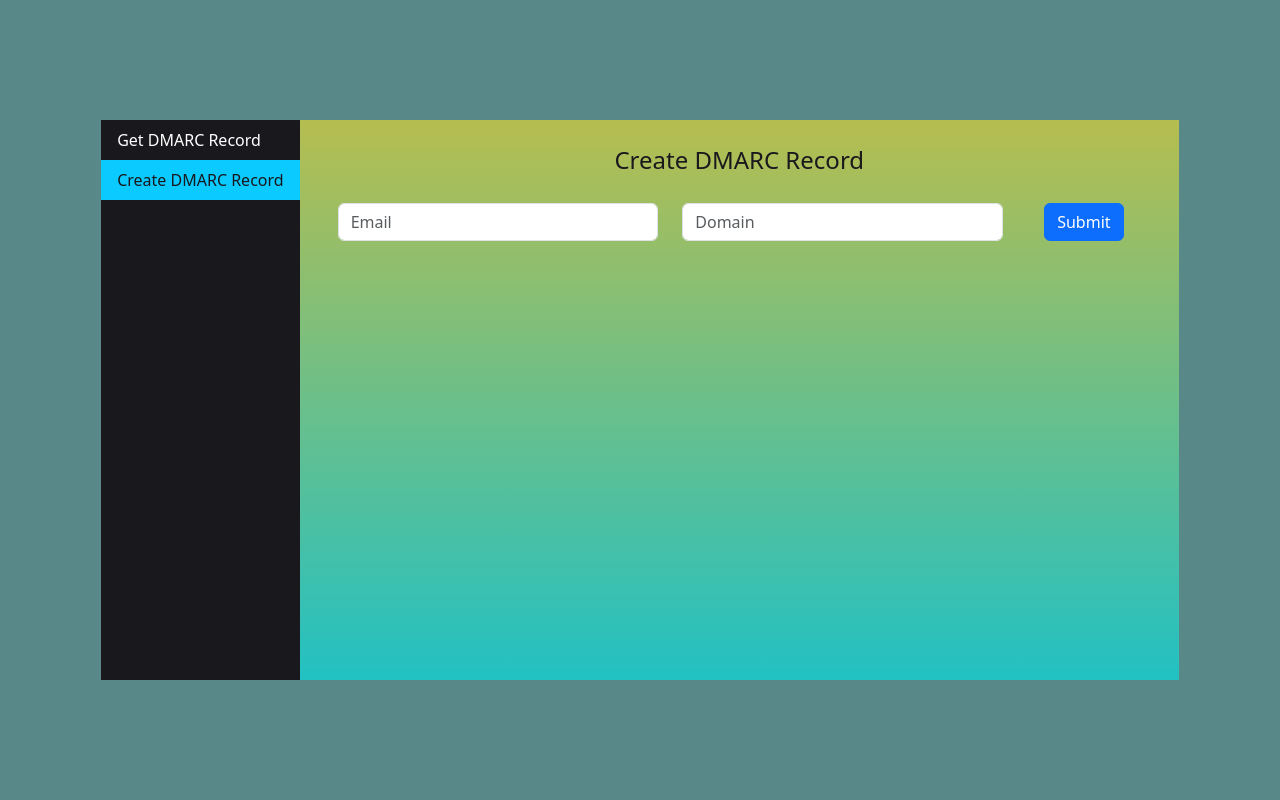
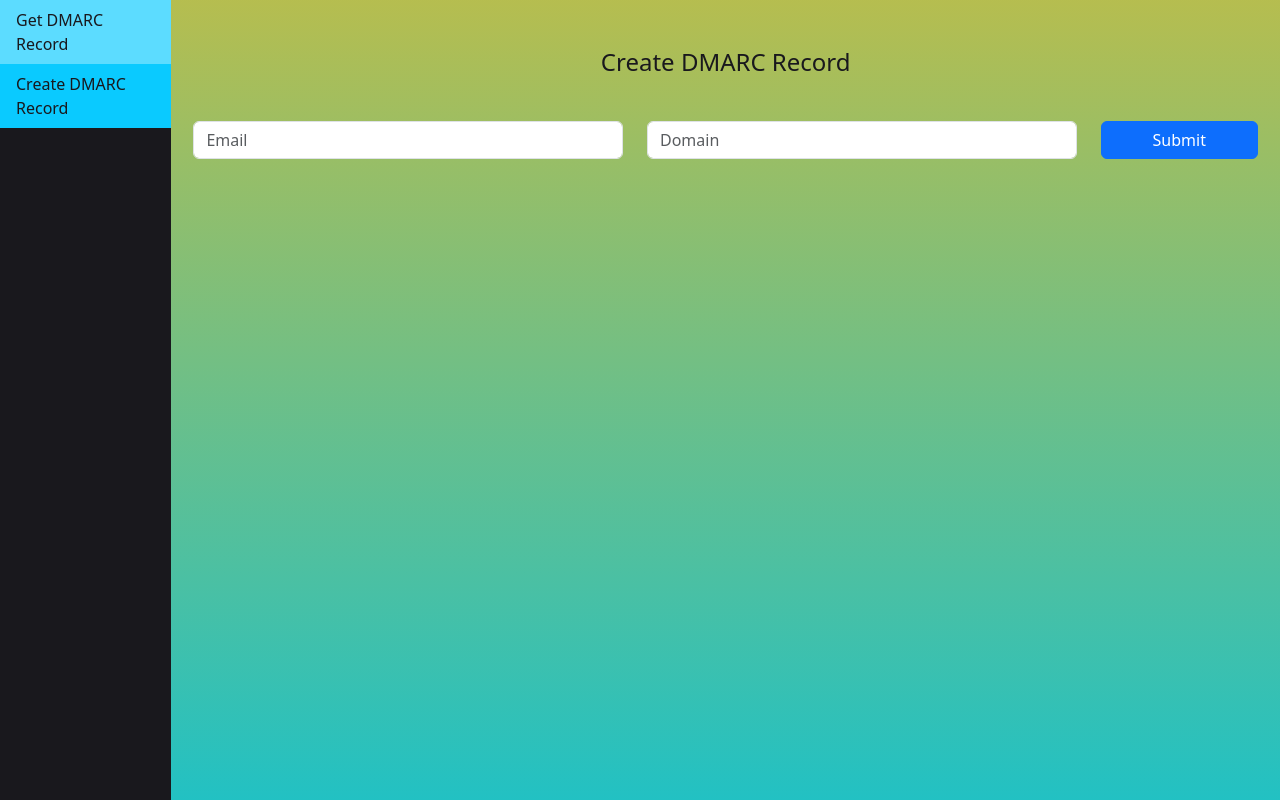
Before and after one commit to naomiezaki/DMARC-Report, a React (Create React App) app in the folder client/: page / in a window 1280 px wide. Both pictures are taken after a click on the button "Create DMARC Record". Built offline with nearby package versions, Linux system fonts and the light colour scheme.

Commit message:
make container full width and full height

```diff
--- a/client/src/App.css
+++ b/client/src/App.css
@@ -28,7 +28,7 @@ h1{
   background-color: #19181D;
   /* width: 270px; */
   width: auto;
-  height: 70%;
+  height: 100%;
 }
 
 .vertical-nav-link {
@@ -59,9 +59,9 @@ h1{
   float: left;
   padding: 0px 12px;
   /* border: 1px solid #ccc; */
-  width: 70% !important;
+  width: 100% !important;
   border-left: none;
-  height: 70%;
+  height: 100%;
   /* background-color: #EEA243; */
   background: linear-gradient(0deg, rgba(34,193,195,1) 0%, rgba(230, 217, 50,0.6587009803921569) 100%);;
 }
--- a/client/src/components/Result.js
+++ b/client/src/components/Result.js
@@ -8,12 +8,12 @@ function Result(props) {
     return (
         <Card className="result">
             <ListGroup variant="flush">
-                {record.domain !== null && <ListGroup.Item><span><b>Domain:</b> {record.domain}</span></ListGroup.Item>}
-                {record.email !== null && <ListGroup.Item><span><b>Email:</b> {record.email}</span></ListGroup.Item>}
-                {record.created_at !== null && <ListGroup.Item><span><b>Created At:</b> {record.created_at}</span></ListGroup.Item>}
-                {record.reporting_uri !== null && <ListGroup.Item><span><b>Reporting URI:</b> {record.reporting_uri}</span></ListGroup.Item>}
-                {record.public_token !== null && <ListGroup.Item><span><b>Public Token:</b> {record.public_token}</span></ListGroup.Item>}
-                {record.private_token !== null && <ListGroup.Item><span><b>Private Token:</b> {record.private_token}</span></ListGroup.Item>}
+                {(record.domain !== null && record.domain !== undefined) && <ListGroup.Item><span><b>Domain:</b> {record.domain}</span></ListGroup.Item>}
+                {(record.email !== null && record.domain !== undefined) && <ListGroup.Item><span><b>Email:</b> {record.email}</span></ListGroup.Item>}
+                {(record.created_at !== null && record.domain !==undefined) && <ListGroup.Item><span><b>Created At:</b> {record.created_at}</span></ListGroup.Item>}
+                {(record.reporting_uri !== null && record.domain !==undefined) && <ListGroup.Item><span><b>Reporting URI:</b> {record.reporting_uri}</span></ListGroup.Item>}
+                {(record.public_token !== null && record.public_token !== undefined) && <ListGroup.Item><span><b>Public Token:</b> {record.public_token}</span></ListGroup.Item>}
+                {(record.private_token !== null && record.private_token !== undefined) && <ListGroup.Item><span><b>Private Token:</b> {record.private_token}</span></ListGroup.Item>}
             </ListGroup>
         </Card>
     )
--- a/client/src/pages/CreateDMARCRecord.js
+++ b/client/src/pages/CreateDMARCRecord.js
@@ -27,7 +27,6 @@ function CreateDMARCRecord () {
         try {
             axios.post(`http://localhost:4000/send-record`,payload)
             .then(res => {
-                console.log(res.data)
                 setRecord(res.data)
             })
         } catch(err) {
@@ -36,20 +35,20 @@ function CreateDMARCRecord () {
     }
 
     return (
-        <Container className="p-3">
-            <h1 className="header">Create DMARC Record</h1>
+        <div>
+            <h1 className="header pt-5">Create DMARC Record</h1>
 
             <Form className="form">
                 <Row>
-                    <Col className="col-xs-12 col-sm-12 col-lg-5">
+                    <Col className="col-12 col-lg-5 pt-3">
                         <Form.Control type="email" placeholder="Email" onChange={e => setEmail(e.target.value)}/>
 
                     </Col>
-                    <Col className="col-xs-12 col-sm-12 col-lg-5">
+                    <Col className="col-12 col-lg-5 pt-3">
                         <Form.Control type="text" placeholder='Domain' onChange={e => setDomain(e.target.value)}/>
                     </Col>
-                    <Col className="col-xs-12 col-sm-12 col-lg-2">
-                        <Button variant="primary" type="button" onClick={handleSubmit}>
+                    <Col className="col-12 col-lg-2 pt-3">
+                        <Button variant="primary" type="button" style={{width: '100%'}} onClick={handleSubmit}>
                             Submit
                         </Button>
                     </Col>
@@ -63,7 +62,7 @@ function CreateDMARCRecord () {
                 record !== null &&
                 <Result record={record}/>
             }
-        </Container>
+        </div>
     )
 }
 
--- a/client/src/pages/GetDMARCRecord.js
+++ b/client/src/pages/GetDMARCRecord.js
@@ -24,7 +24,6 @@ function GetDMARCRecord(){
                 }
             })
             .then(res => {
-                console.log(res.data)
                 setRecord(res.data)
             })
         } catch(err) {
@@ -33,16 +32,16 @@ function GetDMARCRecord(){
     }
 
     return(
-        <Container className="p-3">
-            <h1 className="header">Get DMARC Record</h1>
+        <div>
+            <h1 className="header pt-5">Get DMARC Record</h1>
 
             <Form className="form">
                 <Row>
-                    <Col className="col-md-10">
+                    <Col className="col-12 col-md-10 pt-3">
                         <Form.Control type="text" placeholder="API Token" onChange={e => setToken(e.target.value)}/>
                     </Col>
-                    <Col className="col-md-2">
-                        <Button variant="primary" type="button" onClick={handleSubmit}>
+                    <Col className="col-12 col-md-2 pt-3">
+                        <Button variant="primary" type="button" style={{width: '100%'}} onClick={handleSubmit}>
                             Submit
                         </Button>
                     </Col>
@@ -53,7 +52,7 @@ function GetDMARCRecord(){
                 record !== null &&
                 <Result record={record}/>
             }
-        </Container>
+        </div>
     )
 
 }
--- a/client/src/pages/Home.js
+++ b/client/src/pages/Home.js
@@ -22,7 +22,7 @@ function Home() {
     }, []);
 
     const openTab = (event, pageName) => {
-        let i, tabcontents, tablinks;
+        let tabcontents, tablinks;
 
         tabcontents = document.getElementsByClassName('vertical-nav-tabcontent');
 
@@ -41,20 +41,20 @@ function Home() {
     }
 
     return (
-        <Container fluid className="page justify-content-center">
+        <div className="page justify-content-center">
             <Nav defaultActiveKey="/home" className="vertical-nav flex-column">
                 <Nav.Link ref={defaultActiveRef} className="vertical-nav-link" onClick={(event)=>openTab(event, 'getDMARCRecord')}>Get DMARC Record</Nav.Link>
                 <Nav.Link className="vertical-nav-link" onClick={(event)=>openTab(event, 'createDMARCRecord')}>Create DMARC Record</Nav.Link>
             </Nav>
 
-            <Container id="getDMARCRecord" className="vertical-nav-tabcontent m-0">
+            <div id="getDMARCRecord" className="vertical-nav-tabcontent m-0">
                 <GetDMARCReport/>
-            </Container>
+            </div>
 
-            <Container id="createDMARCRecord" className="vertical-nav-tabcontent m-0">
+            <div id="createDMARCRecord" className="vertical-nav-tabcontent m-0">
                <CreateDMARCRecord/>
-            </Container>
-        </Container>
+            </div>
+        </div>
     )
 }
 
```
